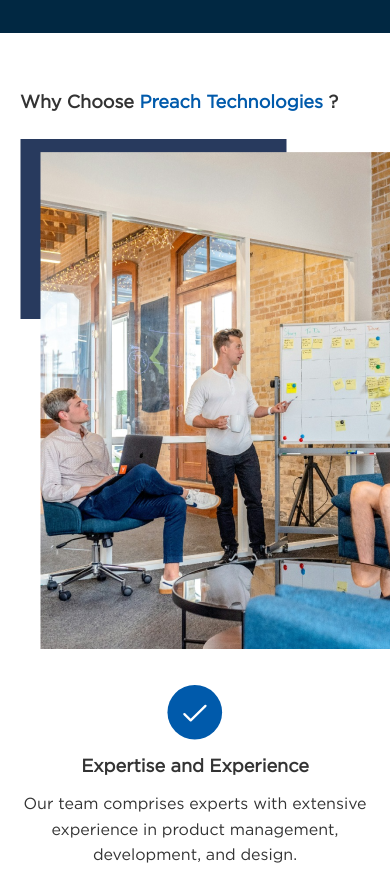
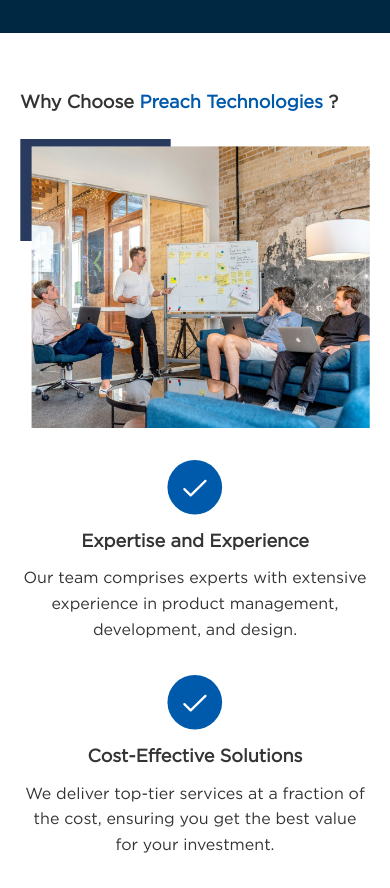
Before and after one commit to numanabid27/preach-concept, a Next.js app: page / in a window 390 px wide. Shown: the part 3300-4188 px from the top of the page. Built offline with nearby package versions, Linux system fonts and the light colour scheme.

Commit message:
update all content

```diff
--- a/src/components/common/choose-us/style.module.css
+++ b/src/components/common/choose-us/style.module.css
@@ -73,8 +73,9 @@
     }
     .choose_col img{
         object-fit: contain;
-        width: fit-content;
-        height: unset;
+        margin: 0 auto;
+        display: block;
+        height: unset !important;
     }
     .choose__inner_col{
         text-align: center;
--- a/src/components/contact-us/style.module.css
+++ b/src/components/contact-us/style.module.css
@@ -73,6 +73,6 @@
     }
     .contact_Form input,
     .contact_Form textarea{
-    margin-bottom: 12px;
+    margin-bottom: 18px;
 }
 }
--- a/src/components/services/style.module.css
+++ b/src/components/services/style.module.css
@@ -63,7 +63,7 @@
         margin-top: 60px;
     }
     .preact_sec h2{
-        font-size: 19px;
+        font-size: 18px;
     }
     .preact_sec{
         margin: 60px 0px;
```
